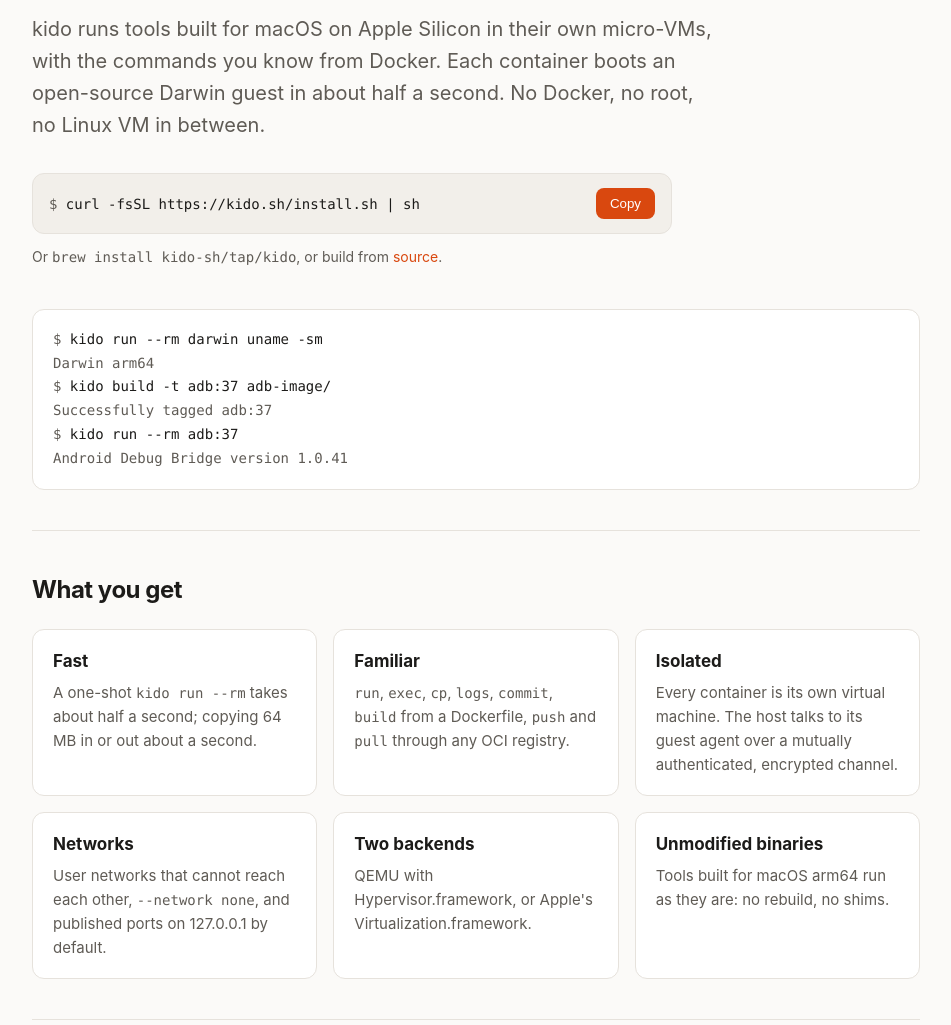
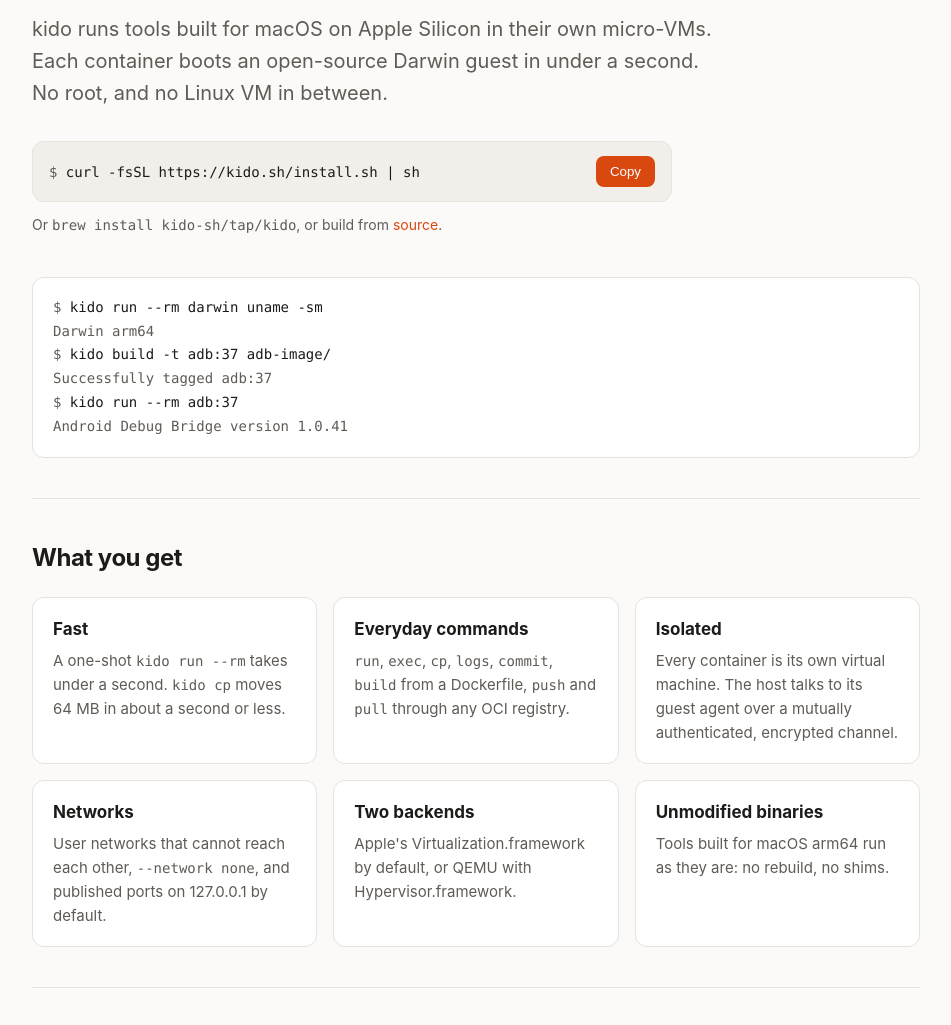
Before and after one commit to kido-sh/kido.sh, a plain HTML site: page index.html in a window 1280 px wide. Shown: the part 247-1272 px from the top of the page, without its empty margins (164-1115 px from the left). Drawn offline with Linux system fonts and the light colour scheme.

Commit message:
docs: describe kido on its own terms
The landing page now says what kido does, without comparing it to
other tools. It also gives timings for the default Virtualization.framework
backend: a container boots in under a second, and kido cp moves 64 MB
in about a second or less.

```diff
--- a/index.html
+++ b/index.html
@@ -4,7 +4,7 @@
 <meta charset="utf-8">
 <meta name="viewport" content="width=device-width, initial-scale=1">
 <title>kido: macOS command-line tools in tiny Darwin containers</title>
-<meta name="description" content="kido runs macOS command-line tools in micro-VMs on Apple Silicon, with the commands you know from Docker. Each container boots its own Darwin guest in about half a second.">
+<meta name="description" content="kido runs macOS command-line tools in micro-VMs on Apple Silicon. Each container boots its own Darwin guest in under a second.">
 <meta property="og:title" content="kido">
 <meta property="og:description" content="macOS command-line tools in tiny Darwin containers on Apple Silicon.">
 <meta property="og:url" content="https://kido.sh/">
@@ -95,7 +95,7 @@ footer p { margin: 6px 0; }
   <main>
     <div class="hero">
       <h1>macOS command-line tools in tiny Darwin containers.</h1>
-      <p class="lede">kido runs tools built for macOS on Apple Silicon in their own micro-VMs, with the commands you know from Docker. Each container boots an open-source Darwin guest in about half a second. No Docker, no root, no Linux VM in between.</p>
+      <p class="lede">kido runs tools built for macOS on Apple Silicon in their own micro-VMs. Each container boots an open-source Darwin guest in under a second. No root, and no Linux VM in between.</p>
       <div class="install">
         <code id="cmd">curl -fsSL https://kido.sh/install.sh | sh</code>
         <button type="button" id="copy">Copy</button>
@@ -112,11 +112,11 @@ footer p { margin: 6px 0; }
     <section>
       <h2>What you get</h2>
       <div class="grid">
-        <div class="card"><h3>Fast</h3><p>A one-shot <code>kido run --rm</code> takes about half a second; copying 64 MB in or out about a second.</p></div>
-        <div class="card"><h3>Familiar</h3><p><code>run</code>, <code>exec</code>, <code>cp</code>, <code>logs</code>, <code>commit</code>, <code>build</code> from a Dockerfile, <code>push</code> and <code>pull</code> through any OCI registry.</p></div>
+        <div class="card"><h3>Fast</h3><p>A one-shot <code>kido run --rm</code> takes under a second. <code>kido cp</code> moves 64 MB in about a second or less.</p></div>
+        <div class="card"><h3>Everyday commands</h3><p><code>run</code>, <code>exec</code>, <code>cp</code>, <code>logs</code>, <code>commit</code>, <code>build</code> from a Dockerfile, <code>push</code> and <code>pull</code> through any OCI registry.</p></div>
         <div class="card"><h3>Isolated</h3><p>Every container is its own virtual machine. The host talks to its guest agent over a mutually authenticated, encrypted channel.</p></div>
         <div class="card"><h3>Networks</h3><p>User networks that cannot reach each other, <code>--network none</code>, and published ports on 127.0.0.1 by default.</p></div>
-        <div class="card"><h3>Two backends</h3><p>QEMU with Hypervisor.framework, or Apple's Virtualization.framework.</p></div>
+        <div class="card"><h3>Two backends</h3><p>Apple's Virtualization.framework by default, or QEMU with Hypervisor.framework.</p></div>
         <div class="card"><h3>Unmodified binaries</h3><p>Tools built for macOS arm64 run as they are: no rebuild, no shims.</p></div>
       </div>
     </section>
```
